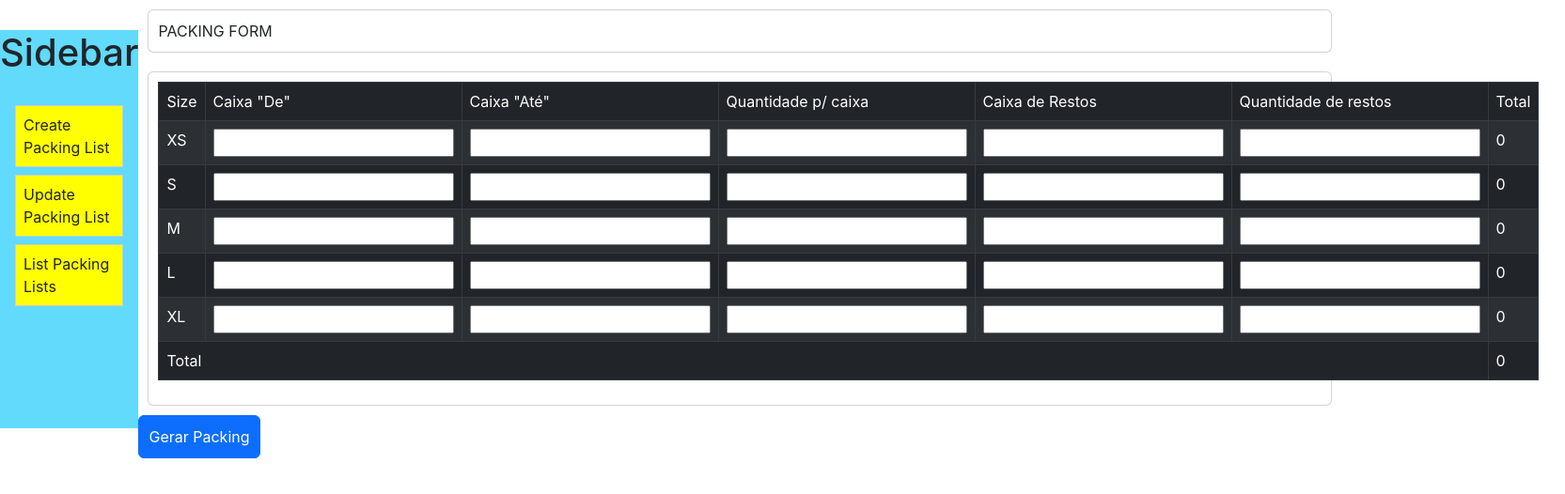
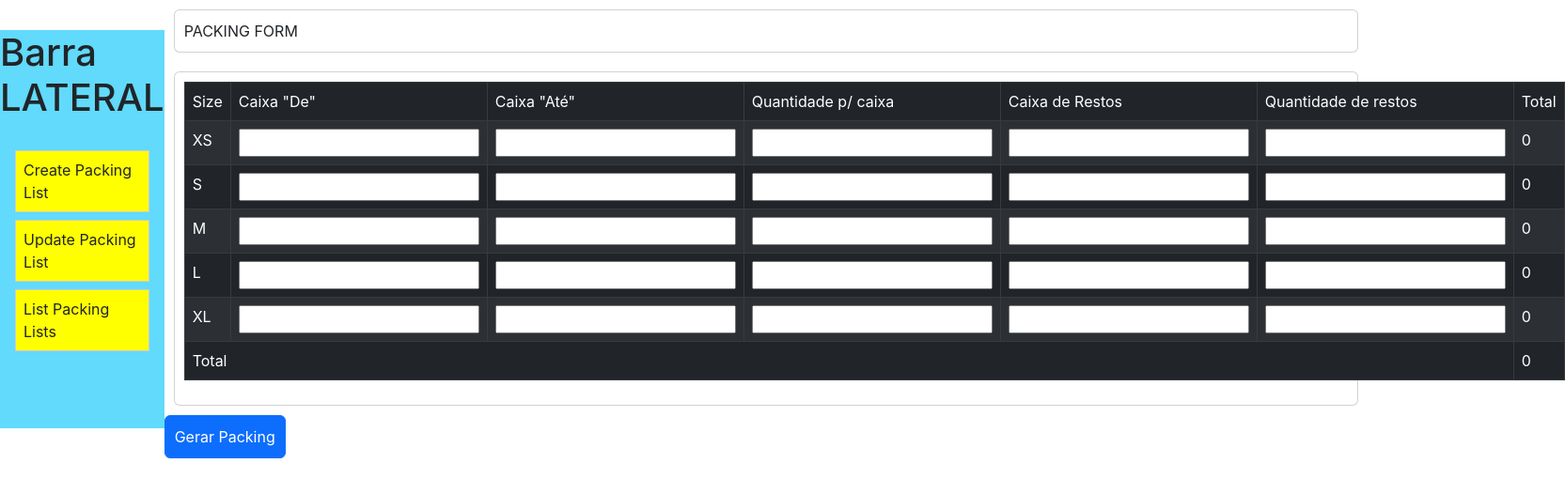
Before and after one commit to vitorf997/packing-creator, a React (Create React App) app: page / in a window 1280 px wide. Shown: the top 526 px of the page at 94% size, 1665 px wide, since content can reach past the window. Built offline with nearby package versions, Linux system fonts and the light colour scheme; the HTML template or start-up script is replaced by a standard one.

Commit message:
Barraa LATERAL

```diff
--- a/src/Components/SideBar/Sidebar.js
+++ b/src/Components/SideBar/Sidebar.js
@@ -7,7 +7,7 @@ const Sidebar = (props) => {
   };
   return (
     <div className={classes.sidebar}>
-      <h1>Sidebar</h1>
+      <h1>Barra LATERAL</h1>
       <ul>
         <li id={"i0"} onClick={clickHandler}>
           Create Packing List
```
